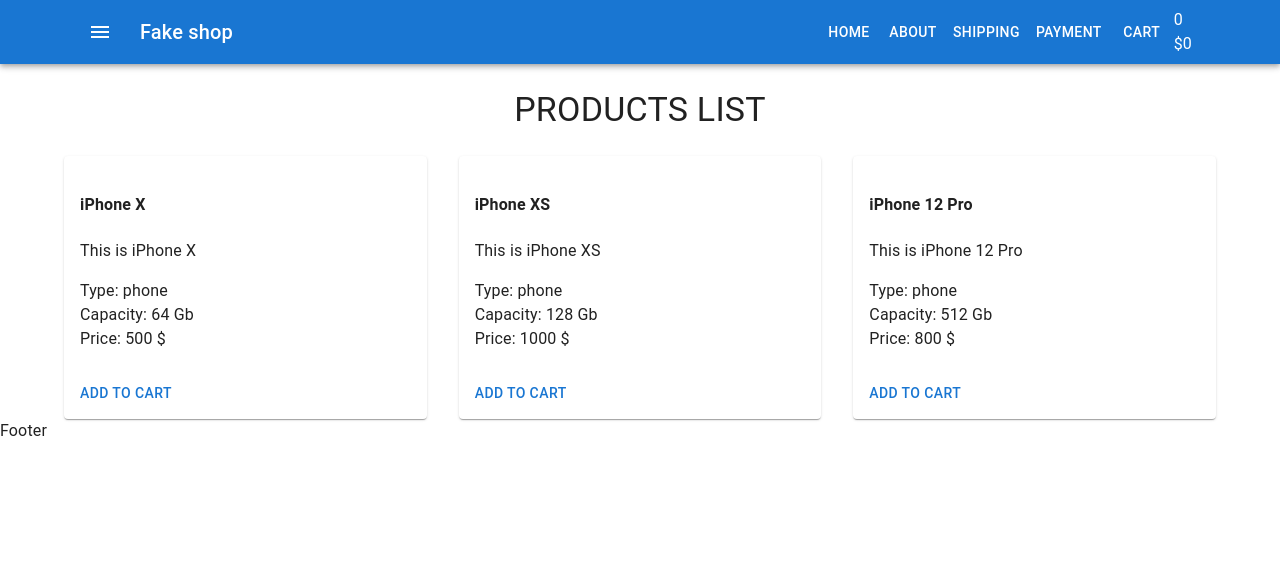
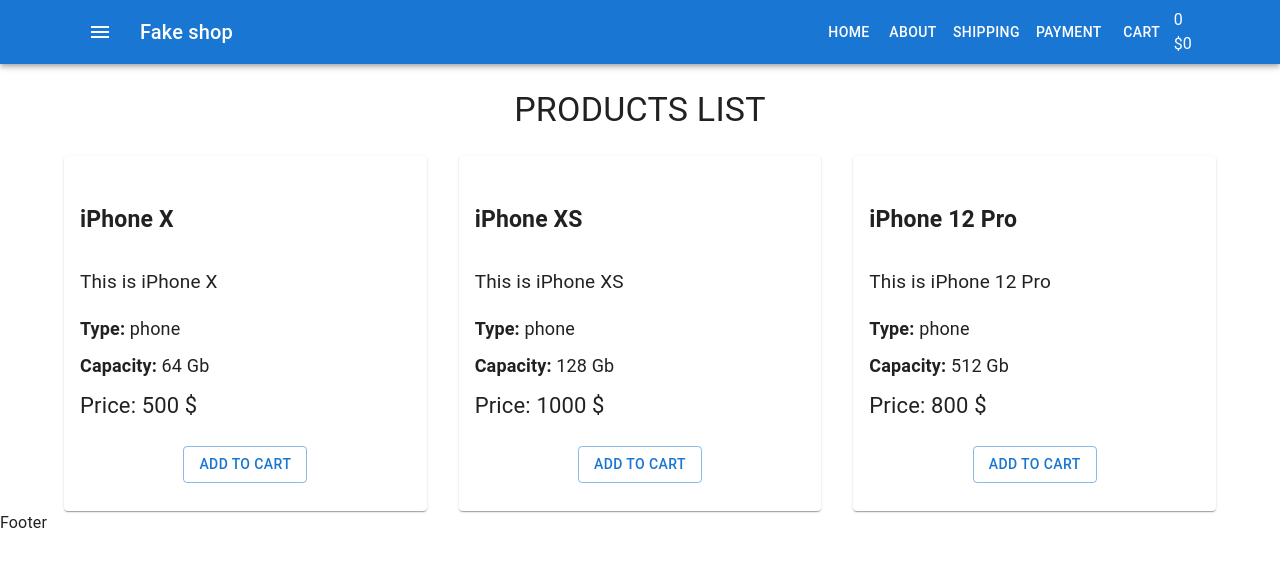
Before and after one commit to kznkv-skillup/fake-shop, a React (Create React App) app: page / in a window 1280 px wide. Shown: the top 566 px of the page. Built offline with nearby package versions, Linux system fonts and the light colour scheme.

Commit message:
add styledEngineProvider to App

```diff
--- a/package.json
+++ b/package.json
@@ -17,6 +17,7 @@
     "react": "^18.2.0",
     "react-dom": "^18.2.0",
     "react-scripts": "5.0.1",
+    "sass": "^1.55.0",
     "typescript": "^4.8.4",
     "web-vitals": "^2.1.4"
   },
--- /dev/null
+++ b/src/components/Products/ProductListItem.scss
@@ -0,0 +1,25 @@
+.btn-wrap {
+    display: flex;
+    justify-content: center;
+    margin-bottom: 20px;
+}
+.product {
+    h4 {
+        font-size: 23px;
+    }
+    .product-description {
+        font-size: 19px;
+    }
+
+    .product-price {
+        font-size: 22px;
+    }
+
+    .product-features {
+        font-size: 18px;
+        margin-bottom: 10px;
+        span {
+            font-weight: bold;
+        }
+    }
+}
--- a/src/components/Products/ProductListItem.tsx
+++ b/src/components/Products/ProductListItem.tsx
@@ -1,5 +1,5 @@
-import { Button, Card, CardActions, CardContent } from '@mui/material'
-import React from 'react'
+import { Button, Card, CardActions, CardContent } from "@mui/material"
+import "./ProductListItem.scss"
 
 type Props = {
     name: string
@@ -11,16 +11,22 @@
 
 const ProductListItem = (props: Props) => {
     return (
-        <Card>
+        <Card className="product">
             <CardContent>
                 <h4>{props.name}</h4>
-                <p>{props.description}</p>
-                <div>Type: {props.type}</div>
-                <div>Capacity: {props.capacity} Gb</div>
-                <div>Price: {props.price} $</div>
+                <p className="product-description">{props.description}</p>
+                <div className="product-features">
+                    <span>Type: </span>
+                    {props.type}
+                </div>
+                <div className="product-features">
+                    {" "}
+                    <span>Capacity:</span> {props.capacity} Gb
+                </div>
+                <div className="product-price">Price: {props.price} $</div>
             </CardContent>
-            <CardActions>
-                <Button>Add to cart</Button>
+            <CardActions className="btn-wrap">
+                <Button variant="outlined">Add to cart</Button>
             </CardActions>
         </Card>
     )
```
Also changed, not shown: src/container/App/App.tsx (+8 -7 lines), src/container/Header/Header.tsx (+10 -9 lines), src/container/Header/Header.scss (added), 2 other files (tests, documents, lock files or other folders).
